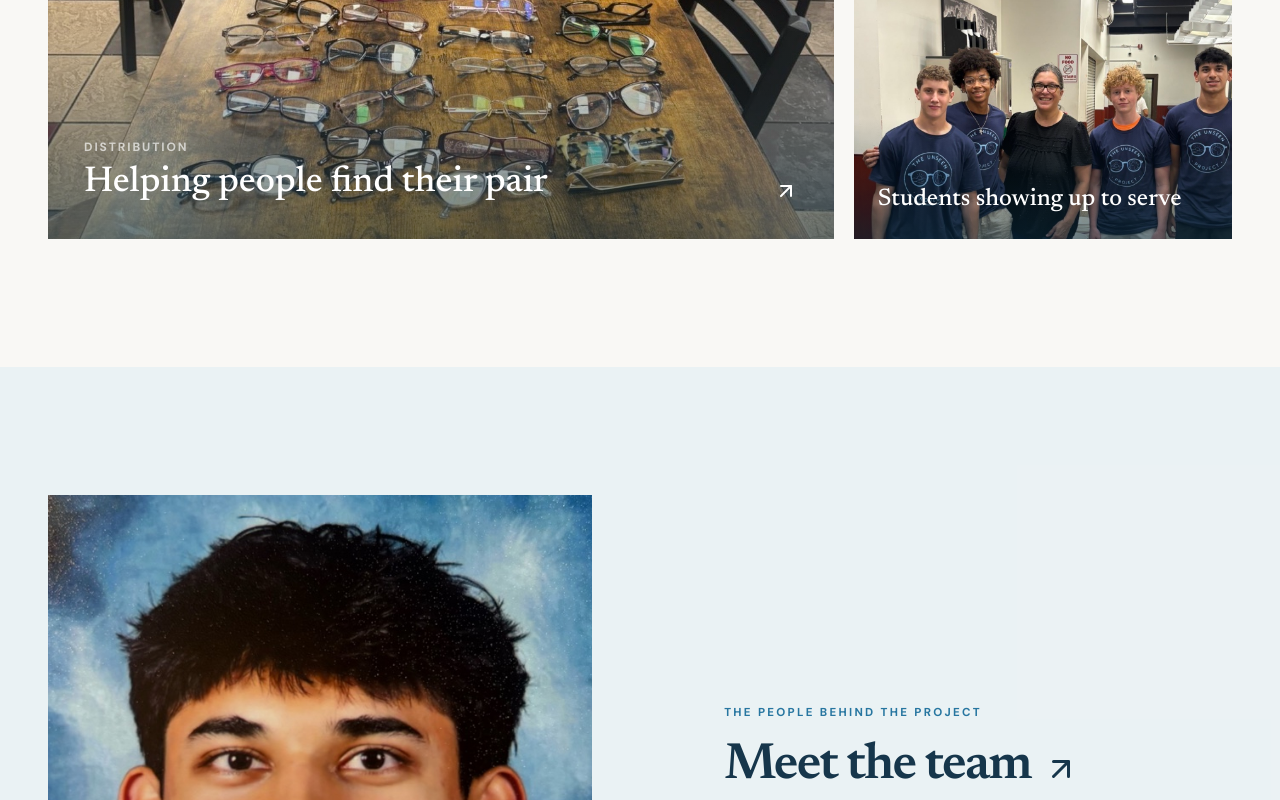
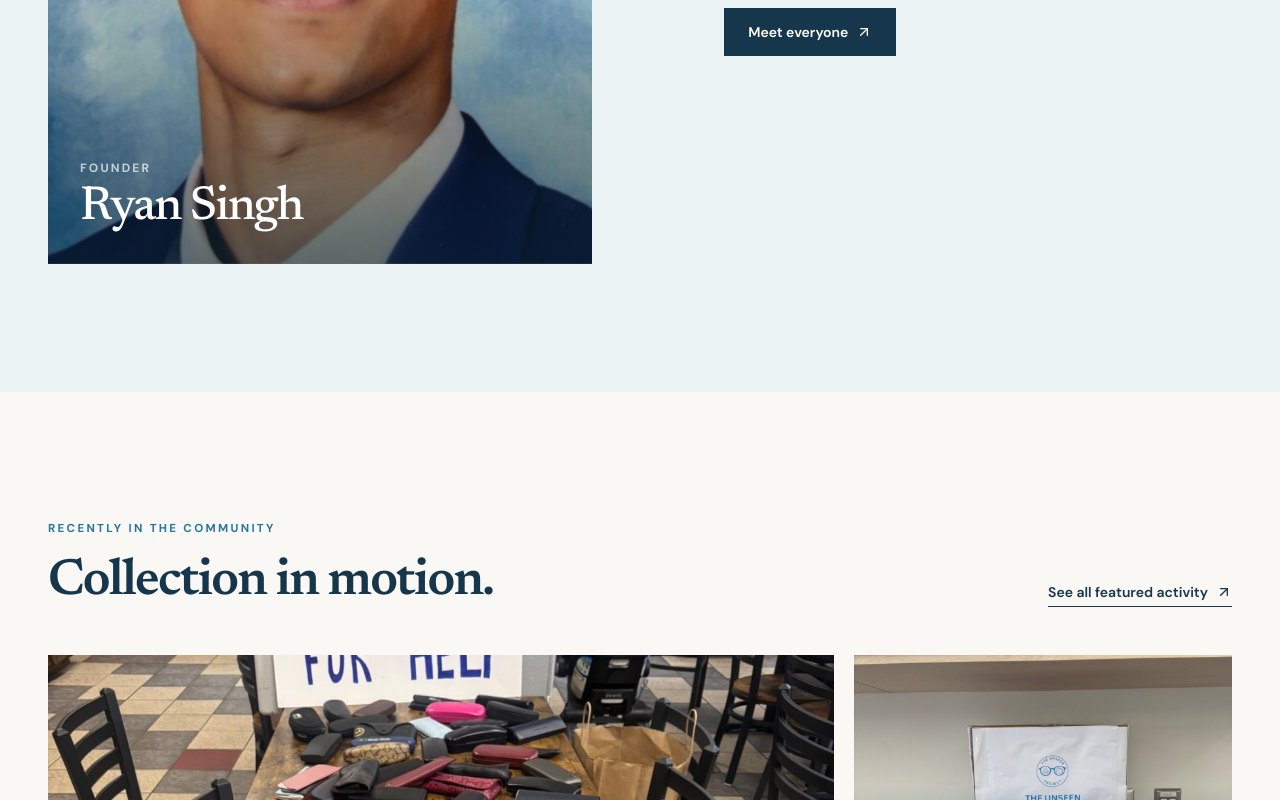
Before and after one commit to AliPeera0120/unseen_proj, a React (Vite) app: page / in a window 1280 px wide. Shown: the part 3600-4400 px from the top of the page. Built offline with nearby package versions, Linux system fonts and the light colour scheme.

Commit message:
Move team feature higher on homepage

```diff
--- a/src/pages/Home.jsx
+++ b/src/pages/Home.jsx
@@ -53,8 +53,8 @@ export default function Home() {
       <StatsSection />
       <AboutPreview />
       <MapPreview />
+      <TeamPreview />
       <ActivityPreview />
-      <TeamPreview />
       <CTASection />
     </div>
   );
```
